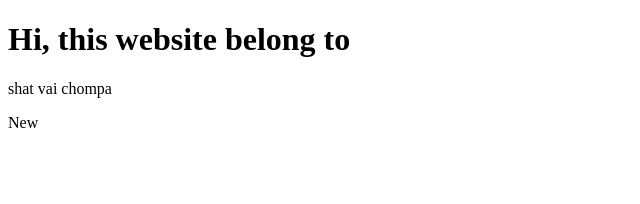
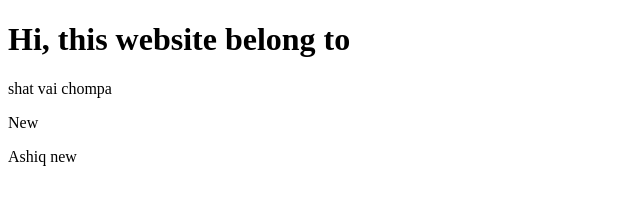
Before and after one commit to cpccu/shat-vai-chompa, a plain HTML site: page index.html in a window 1280 px wide. Shown: the full height of the page, 0-640 px from the left. Drawn offline with Linux system fonts and the light colour scheme.

Commit message:
added another div

```diff
--- a/index.html
+++ b/index.html
@@ -13,6 +13,8 @@
         <p>New</p>
     </div>
 
-
+    <div>
+        <p>Ashiq new</p>
+    </div>
 </body>
 </html>
```
